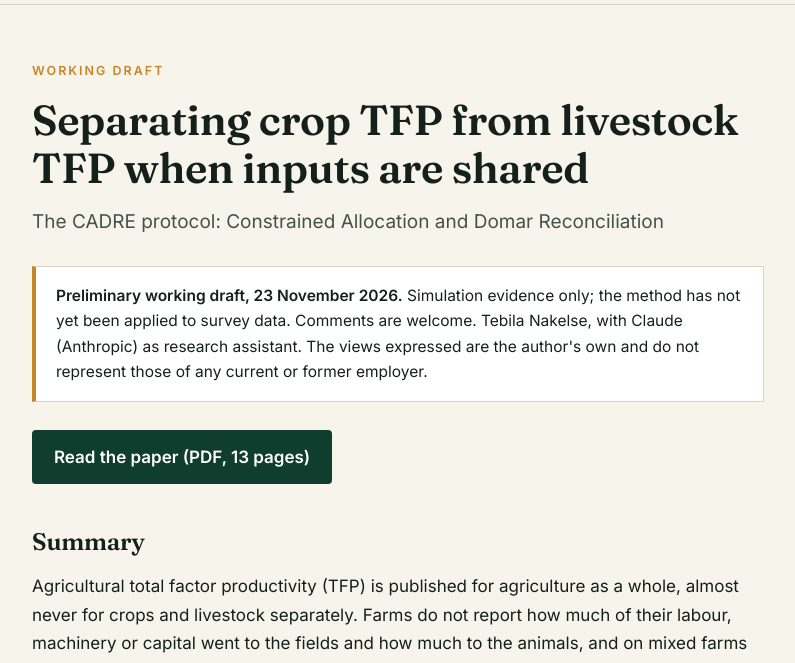
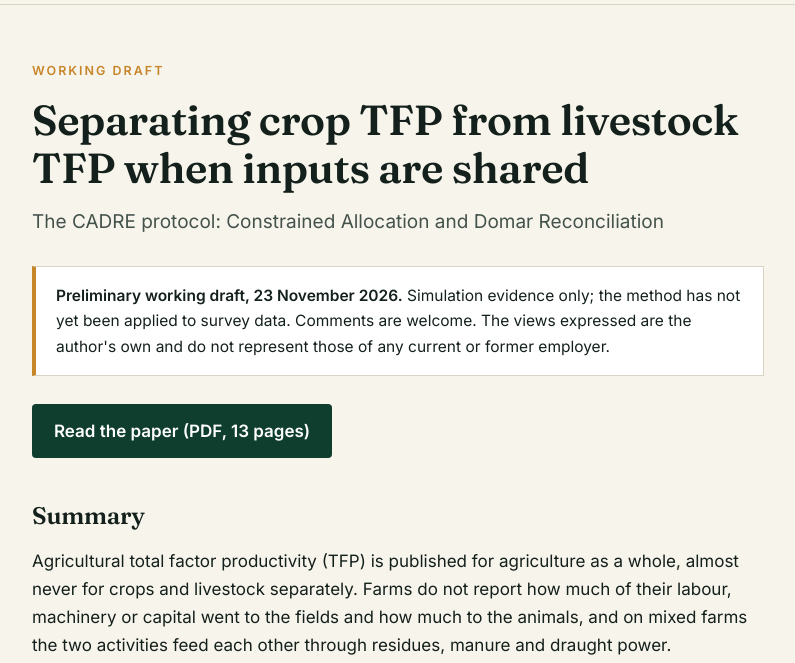
Before and after one commit to tnakelsev/tnakelsev.github.io, a plain HTML site: page papers/cadre/index.html in a window 1280 px wide. Shown: the part 73-736 px from the top of the page, without its empty margins (242-1037 px from the left). Drawn offline with Linux system fonts and the light colour scheme.

Commit message:
CADRE paper: single author line; AI assistance moved to acknowledgements
Co-Authored-By: Claude Fable 5.2 <noreply@anthropic.com>
Claude-Session: https://claude.ai/code/session_01FsHVMYtvP6LsNvgMpcKhKF

```diff
--- a/papers/cadre/index.html
+++ b/papers/cadre/index.html
@@ -48,7 +48,7 @@ footer{border-top:1px solid var(--line);padding:24px 0;font-size:14px;color:var(
   <p class="kicker">Working draft</p>
   <h1>Separating crop TFP from livestock TFP when inputs are shared</h1>
   <p class="sub">The CADRE protocol: Constrained Allocation and Domar Reconciliation</p>
-  <p class="status"><strong>Preliminary working draft, 23 November 2026.</strong> Simulation evidence only; the method has not yet been applied to survey data. Comments are welcome. Tebila Nakelse, with Claude (Anthropic) as research assistant. The views expressed are the author's own and do not represent those of any current or former employer.</p>
+  <p class="status"><strong>Preliminary working draft, 23 November 2026.</strong> Simulation evidence only; the method has not yet been applied to survey data. Comments are welcome. The views expressed are the author's own and do not represent those of any current or former employer.</p>
   <a class="btn" href="nakelse-2026-crop-livestock-tfp-cadre.pdf">Read the paper (PDF, 13 pages)</a>
 
   <h2>Summary</h2>
```
Also changed, not shown: 1 other file.
